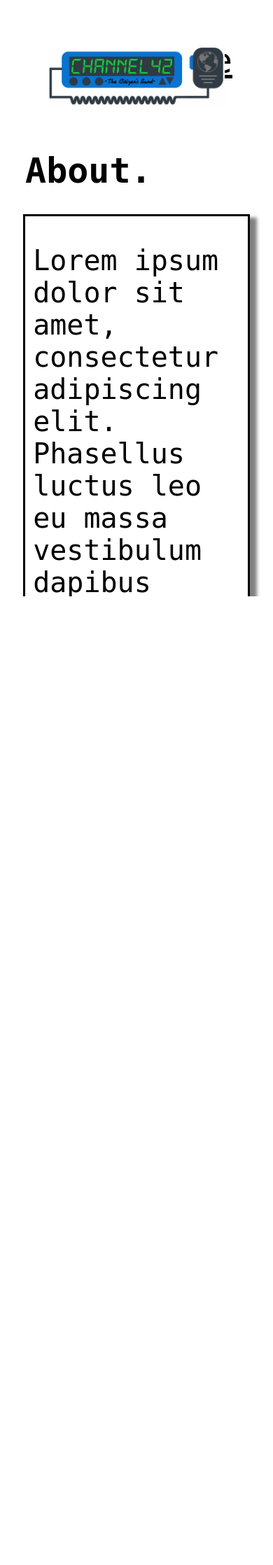
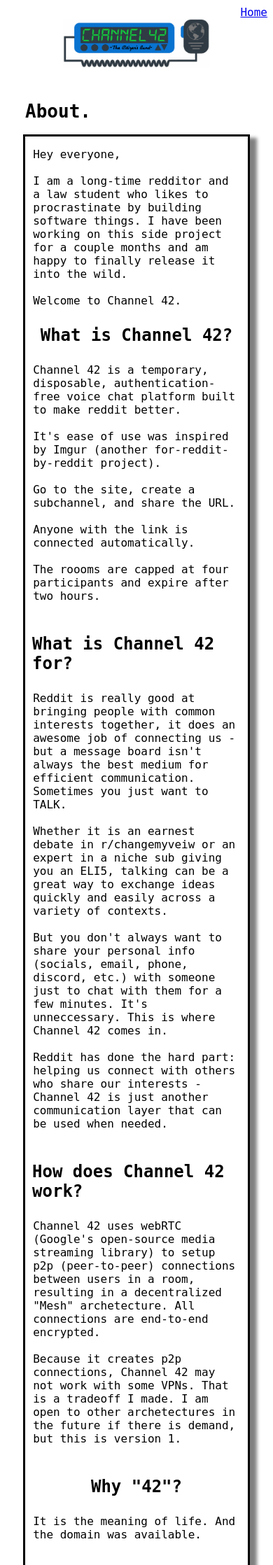
Before and after one commit to purplefloyd14/scotus_proj, a Django app: page /about in a window 390 px wide. Shown: the top 2236 px of the page at 70% size. Before the commit the page ends 852 px from the top, so only its background shows below. Run offline with Django 4.2, Linux system fonts and the light colour scheme.

Commit message:
adds html and css for mobile and desktop - about and 404 pages. everything working nicely

```diff
--- a/channel19/chat/templates/chat/about.html
+++ b/channel19/chat/templates/chat/about.html
@@ -1,8 +1,9 @@
 {% load static %}
 <head>
     <meta charset="UTF-8">
-    <title>Channel42</title>
-    <link rel="stylesheet" type="text/css" href="{% static 'css/misc.css' %}">
+    <meta name="viewport" content="width=device-width, initial-scale=1">
+    <title>Channel 42</title>
+    <link rel="stylesheet" type="text/css" href="{% static 'css/about.css' %}">
 </head>
 <link rel="icon" type="image/x-icon" href="{% static 'img/favicon.ico' %}">
 <div class="tiny-top-bar">
@@ -17,18 +18,90 @@
         <div class="main-content-box">
             <h1 class='about-title'>About.</h1>
             <div class="about-page-main-div">
-                <p class="about-page-text">Lorem ipsum dolor sit amet, consectetur adipiscing elit. Phasellus luctus leo eu massa vestibulum dapibus volutpat nec nisi. Duis bibendum lacinia nunc, ut vestibulum felis volutpat sit amet.
-                    Proin vulputate libero a risus malesuada, quis pretium orci tempus. Morbi a auctor lorem. Phasellus tincidunt lobortis justo non elementum. Suspendisse eget sapien lorem. In vel dui orci.
-                    Nulla facilisi. In pellentesque elit eu sem fermentum, id accumsan nisl ornare.
-                    Nam id venenatis tortor. Sed tempor ligula sed sem consectetur, nec faucibus ipsum rhoncus. Suspendisse eleifend turpis sapien, id gravida dui imperdiet in.
+                <p class="about-page-text">
 
+                    Hey everyone,
                     <br>
                     <br>
 
-                    Cras vehicula enim tellus, quis aliquet leo pretium sit amet. In dapibus, diam et accumsan dictum, turpis ligula iaculis mi, at maximus massa ipsum ac est. Nullam sit amet laoreet leo.
-                    Sed volutpat molestie efficitur. Etiam vitae rhoncus arcu. Phasellus porta tortor non nisi tincidunt, sit amet efficitur justo elementum.
-                    Duis hendrerit malesuada ligula, at ornare augue dapibus vel. Sed mollis leo ipsum, quis placerat nisi porta quis. Curabitur semper at ipsum ac semper.
-                    Curabitur facilisis nunc at eros sodales accumsan.</p>
+                    I am a long-time redditor and a law student who likes to procrastinate by building software things. I have been working on this side project for a couple months and am happy to finally
+                    release it into the wild.
+                    <br><br>
+
+                    Welcome to Channel 42.
+                </p>
+                <h2 class="about-h2">
+                    What is Channel 42?
+                </h2>
+
+                <p class="about-page-text">
+                    Channel 42 is a temporary, disposable, authentication-free voice chat platform built to make reddit better.
+
+                    <br><br>
+                    It's ease of use was inspired by Imgur (another for-reddit-by-reddit project).
+                    <br><br>
+
+
+                    Go to the site, create a subchannel, and share the URL.
+                    <br><br>
+                    Anyone with the link is connected automatically.
+                    <br><br>
+                    The roooms are capped at four participants and expire after two hours.
+                    <br><br>
+                </p>
+                <h2 class="about-h2">
+                    What is Channel 42 for?
+                </h2>
+
+                <p class="about-page-text">
+                    Reddit is really good at bringing people with common interests together, it does an awesome job of connecting us
+                     - but a message board isn't always the best medium for efficient communication. Sometimes you just want to TALK.
+                     <br><br>
+                     Whether it is an earnest debate in r/changemyveiw
+                    or an expert in a niche sub giving you an ELI5, talking can be a great way to exchange ideas quickly and easily across a variety of contexts.
+                    <br><br>
+                    But you don't always want to share
+                    your personal info (socials, email, phone, discord, etc.) with someone just to chat with them for a few minutes. It's unneccessary. This is where Channel 42 comes in.
+                    <br><br>
+                    Reddit has done the hard part: helping us connect with others who share our interests - Channel 42 is just another communication layer that can be used when needed.
+                    <br><br>
+
+                </p>
+                <h2 class="about-h2">
+                    How does Channel 42 work?
+                </h2>
+                <p class="about-page-text">
+                    Channel 42 uses webRTC (Google's open-source media streaming library) to setup p2p (peer-to-peer) connections between users in a room, resulting in a decentralized "Mesh" archetecture. All connections are end-to-end encrypted.
+                    <br><br>
+                    Because it creates p2p connections, Channel 42 may not work with some VPNs. That is a tradeoff I made. I am open to other archetectures in the future if there is demand, but this is version 1.
+                    <br><br>
+                </p>
+                <h2 class="about-h2">
+                    Why "42"?
+                </h2>
+
+                <p class="about-page-text">
+                    It is the meaning of life. And the domain was available.
+                    <br><br>
+                </p>
+
+                <h2 class="about-h2">
+                    What's the stack?
+                </h2>
+                <p class="about-page-text">
+                    Channel  42 runs on a vanilla Javascript frontend and Python (Django) on the server side. Signaling is done using websockets. I wrote everything myself with help from many sources online.
+                    All bugs are my own.
+                    <br><br>
+                    Channel 42 has been a labor of love. This is definitely the most ambitious software project I have worked on, and a lot of elbow grease has gone into it. It's been fun and I have learned a ton.
+                    The logo is based on an old CB (Citizens' Band) Radio, and I made it in photoshop.
+                </p>
+
+                <h3 class="about-h3">
+                    Bugs? Questions? Comments?
+                </h3>
+                <p class="about-page-text contact-p">
+                    reachout.channel42@gmail.com
+                </p>
             </div>
         </div>
     </div>
--- a/channel19/chat/templates/chat/room.html
+++ b/channel19/chat/templates/chat/room.html
@@ -6,7 +6,7 @@
     <link rel="icon" type="image/x-icon" href="{% static 'img/favicon.ico' %}">
     <head>
         <meta charset="UTF-8">
-        <title>Channel42</title>
+        <title>Channel 42</title>
         <link rel="stylesheet" type="text/css" href="{% static 'css/main.css' %}">
         <meta name="viewport" content="width=device-width, initial-scale=1">
         <meta property="og:title" content="Channel42" />
@@ -140,8 +140,9 @@
                         <button class="io-button control-button" id="btn-send-msg">Send<img id='link-logo-img' style='margin-left:5px' src="{% static 'img/send-logo2.png' %}"/></button>
                     </div>
 
-                    <div id="talking-test"></div>
+
                 </div>
+                <div id="talking-test"></div>
 
             </div>
 
--- a/channel19/static/css/misc.css
+++ b/channel19/static/css/about.css
@@ -6,27 +6,39 @@
 
 .about-page-main-div {
    box-shadow: 10px 5px 5px grey;
-   font-size: 18px;
+   font-size: large;
    font-family: monospace;
    width: 100%;
    border-style: solid;
    display: flex;
    align-items: center;
    justify-content: center;
-   max-width: 1222px;
+   flex-direction: column;
 }
 
 .about-title {
    align-self: flex-start;
 }
 
+.about-h2{
+   margin: 10px;
+}
+
+.about-h3{
+   margin: 10px;
+}
+
+.contact-p{
+   font-size: medium;
+}
+
 .top-bar-button {
-   font-size: 17px;
+   font-size: large;
 }
 
 html, body {
    height: 100%;
-   overflow: hidden;
+   /* overflow: hidden; */
 }
 
 .about-image-button{
@@ -44,14 +56,9 @@
 
 .image-logo {
    display: flex;
-   height: 100%;
+   height: 70px;
 }
 
-.image-logo:hover {
-   display: flex;
-   height: 100%;
-   cursor: pointer;
-}
 
 .title-four-o-four {
    align-self: flex-start;
@@ -75,6 +82,7 @@
    font-family: monospace;
    max-width: 700px;
    width: 85%;
+   padding-bottom: 20px;
 }
 
 
@@ -112,9 +120,22 @@
 
 
 
-@media (min-width: 320px) and (max-width: 999px) {
+@media (min-width: 770px) {
 
-   .tiny-top-bar {
+   .about-page-main-div {
+      box-shadow: 10px 5px 5px grey;
+      font-size: large;
+      font-family: monospace;
+      width: 100%;
+      border-style: solid;
+      display: flex;
+      align-items: center;
+      justify-content: center;
+      flex-direction: column;
+      margin-bottom: 50px;
+   }
+
+   /* .tiny-top-bar {
       height: 7%
    }
 
@@ -124,9 +145,9 @@
       overflow-x: hidden;
    }
 
-   /* body {
+   body {
       position: relative;
-    } */
+    }
 
     html, body {
       overscroll-behavior-y: none;
@@ -157,6 +178,7 @@
    align-items: center;
    justify-content: center;
    max-width: 1222px;
+   margin-bottom: 50px;
 }
 
 .top-button-div-el {
@@ -173,6 +195,6 @@
 .main-content-box{
    max-width: none;
    padding-bottom: 10%;
-}
+} */
 
  }
```
Also changed, not shown: channel19/chat/templates/chat/404.html (+9 -7 lines), channel19/static/css/404.css (added, +218 -0 lines), channel19/static/css/main.css (+9 -12 lines), channel19/static/js/main.js (+24 -9 lines).
